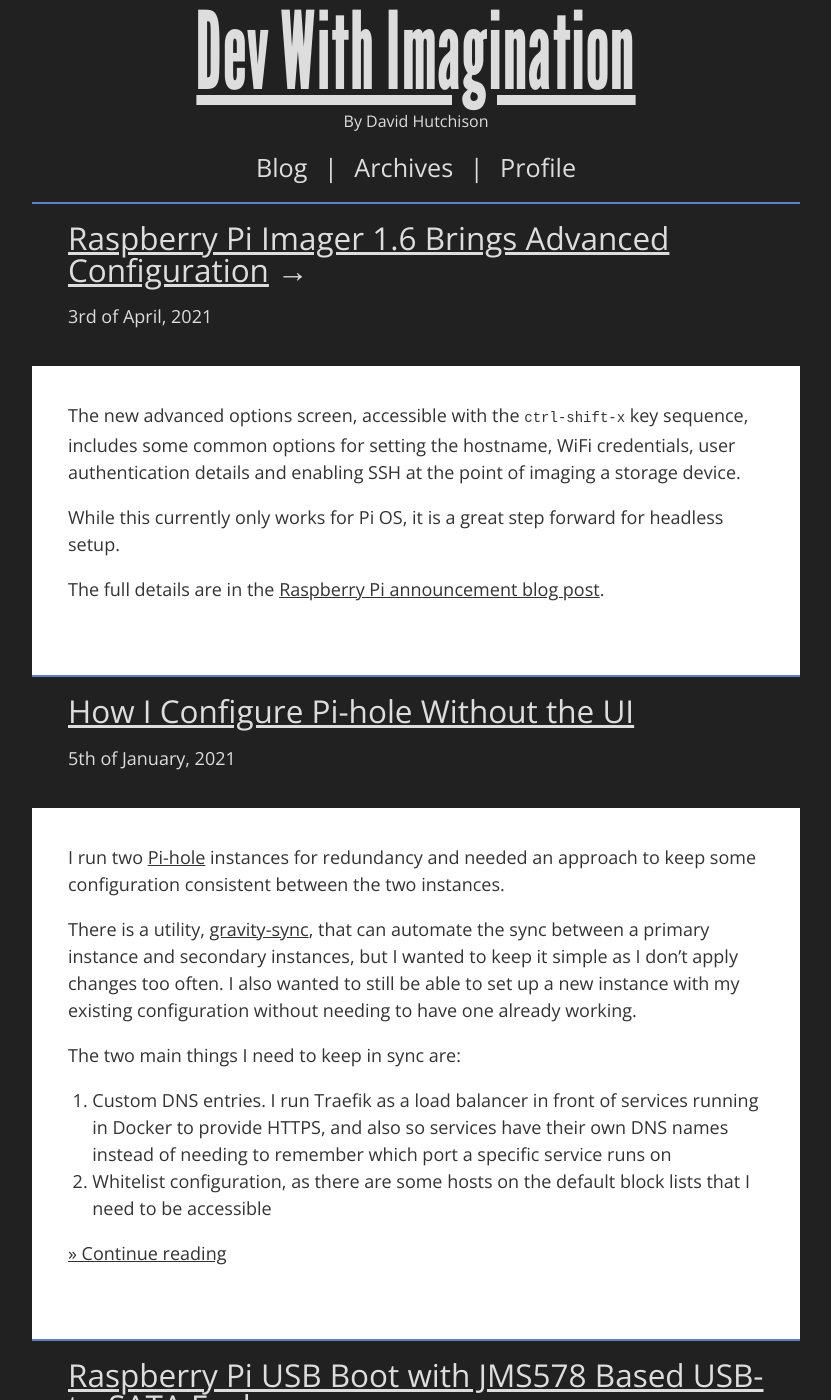
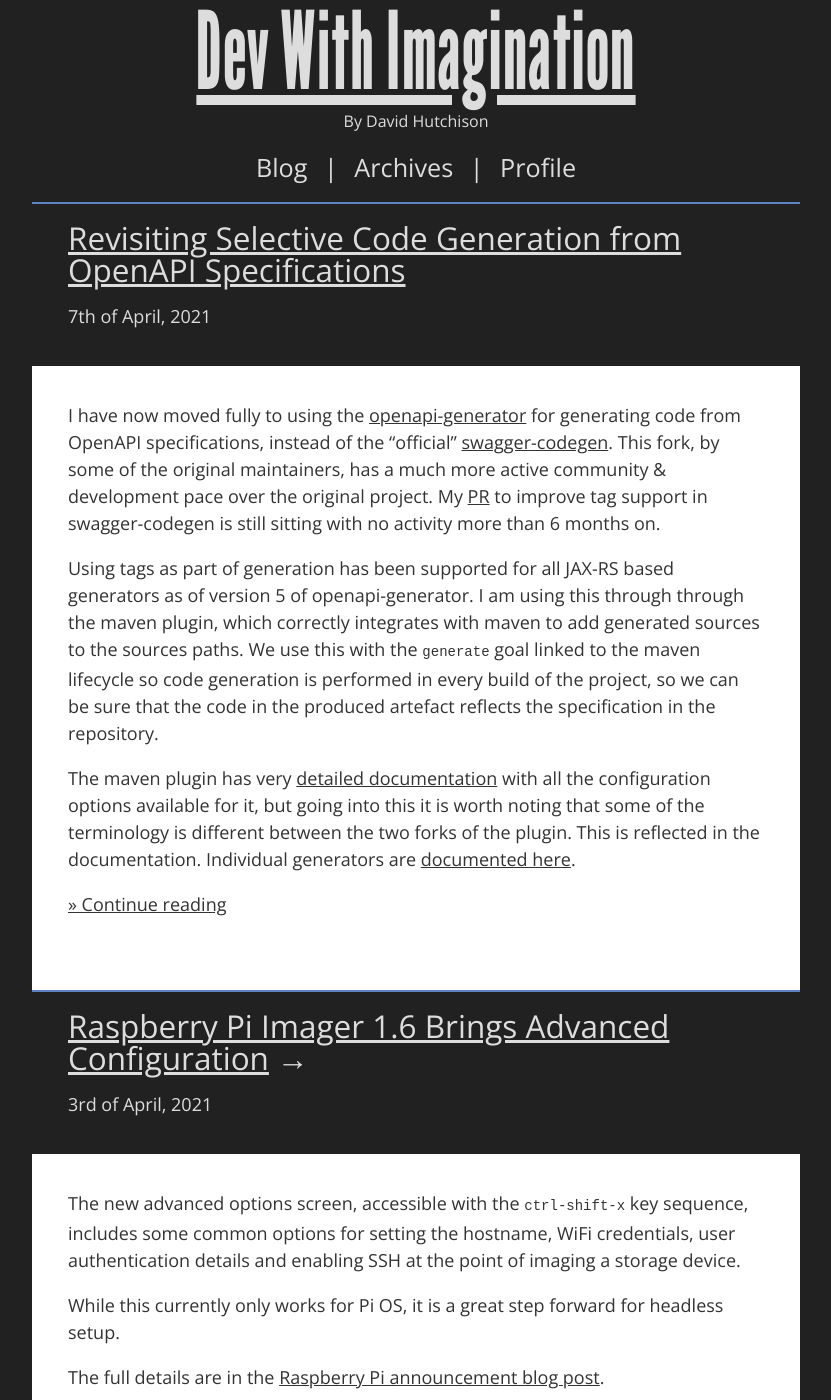
Before and after one commit to dhutchison/dhutchison.github.io, a Jekyll site: the page built from index.html, in a window 1280 px wide and 1400 px high. Shown: the whole window, without its empty margins (224-1055 px from the left). Built offline with Jekyll 4.4.1, drawn with Linux system fonts in a browser that asks for light colours; the list of posts is cut into pages by our own code; some of the changed text lies outside the part shown.

Commit message:
New post: Revisiting Selective Code Generation from OpenAPI Specifications
Made part 2 of a series "Selective Code Generation from OpenAPI Specifications"

```diff
--- a/_posts/2020-05-16-selective-generation-with-swagger-codegen.markdown
+++ b/_posts/2020-05-16-selective-generation-with-swagger-codegen.markdown
@@ -1,6 +1,8 @@
 ---
 title: Selective Generation with Swagger Codegen
 summary: How to restrict the server stubs Swagger Codegen generates
+series: Selective Code Generation from OpenAPI Specifications
+series_part: 1
 categories:
 - Development
 tags:
--- /dev/null
+++ b/_posts/2021-04-07-revisiting-code-generation.markdown
@@ -0,0 +1,81 @@
+---
+title: Revisiting Selective Code Generation from OpenAPI Specifications
+series: Selective Code Generation from OpenAPI Specifications
+series_part: 2
+summary: openapi-generator now has tag support, and is the better option for code
+  generation from OpenAPI specifications now.
+categories:
+ - Development
+tags:
+ - OpenAPI
+ - swagger-codegen
+ - openapi-generator
+date: 2021-04-07 22:19
+slug: revisiting-code-generation
+---
+I have now moved fully to using the [openapi-generator][openapi-generator] for generating code from OpenAPI specifications, instead of the "official" [swagger-codegen][swagger-codegen]. This fork, by some of the original maintainers, has a much more active community & development pace over the original project. My [PR][pr-link] to improve tag support in swagger-codegen is still sitting with no activity more than 6 months on.
+
+Using tags as part of generation has been supported for all JAX-RS based generators as of version 5 of openapi-generator. I am using this through through the maven plugin, which correctly integrates with maven to add generated sources to the sources paths. We use this with the `generate` goal linked to the maven lifecycle so code generation is performed in every build of the project, so we can be sure that the code in the produced artefact reflects the specification in the repository.
+
+The maven plugin has very [detailed documentation][openapi-maven] with all the configuration options available for it, but going into this it is worth noting that some of the terminology is different between the two forks of the plugin. This is reflected in the documentation. Individual generators are [documented here][openapi-generator-docs].
+
+<!--more-->
+
+With the maven plugin, to generate an API endpoint file containing all the endpoints tagged with "Pet" we could configure the plugin like this:
+
+~~~ xml
+<plugin>
+    <groupId>org.openapitools</groupId>
+    <artifactId>openapi-generator-maven-plugin</artifactId>
+    <!-- RELEASE_VERSION -->
+    <version>5.1.0</version>
+    <!-- /RELEASE_VERSION -->
+    <dependencies>
+        <dependency>
+            <!-- Our specification comes from a dependency -->
+            <groupId>${project.groupId}</groupId>
+            <artifactId>sample-schema</artifactId>
+            <version>${project.parent.version}</version>
+        </dependency>
+    </dependencies>
+    <executions>
+        <execution>
+            <goals>
+                <goal>generate</goal>
+            </goals>
+            <configuration>
+                <!-- specify the OpenAPI spec -->
+                <inputSpec>openapi.yaml</inputSpec>
+
+                <!-- target to generate jaxrs spec code -->
+                <generatorName>jaxrs-spec</generatorName>
+                <!-- restrict the APIs to generate -->
+                <apisToGenerate>Pet</apisToGenerate>
+
+                <!-- pass any necessary config options -->
+                <configOptions>
+                    <dateLibrary>java8</dateLibrary>
+
+                    <!-- Generate API files based on tags -->
+                    <useTags>true</useTags>
+                </configOptions>
+            </configuration>
+        </execution>
+    </executions>
+</plugin>
+
+~~~
+
+
+As with swagger-codegen, tags as they are used in the maven plugin configuration have all non alphanumeric characters removed.
+
+The project also contains an [example][multi-module-example] repository showing how a multi-module maven project could be created to produce artefacts for a specification as well as separate modules for client and server generated artefacts.
+
+[swagger-codegen]: https://github.com/swagger-api/swagger-codegen/tree/3.0.0 "swagger-api/swagger-codegen at 3.0.0"
+[pr-link]: https://github.com/swagger-api/swagger-codegen-generators/pull/740 "[JAVA] Refactor so 'useTags' feature is available for all AbstractJavaJAXRSServerCodegen implementations by dhutchison - Pull Request #740 - swagger-api/swagger-codegen-generators"
+
+[openapi-generator]: https://github.com/OpenAPITools/openapi-generator "OpenAPITools/openapi-generator: OpenAPI Generator allows generation of API client libraries (SDK generation), server stubs, documentation and configuration automatically given an OpenAPI Spec (v2, v3)"
+[openapi-maven]: https://github.com/OpenAPITools/openapi-generator/tree/master/modules/openapi-generator-maven-plugin "openapi-generator/modules/openapi-generator-maven-plugin at master - OpenAPITools/openapi-generator"
+[openapi-generator-docs]: https://github.com/OpenAPITools/openapi-generator/tree/master/docs/generators "openapi-generator/docs/generators at master - OpenAPITools/openapi-generator"
+
+[multi-module-example]: https://github.com/OpenAPITools/openapi-generator/tree/master/modules/openapi-generator-maven-plugin/examples/multi-module "openapi-generator/modules/openapi-generator-maven-plugin/examples/multi-module at master - OpenAPITools/openapi-generator"
```
